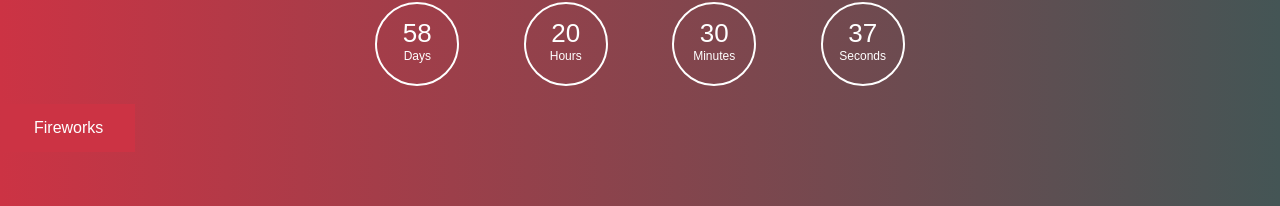
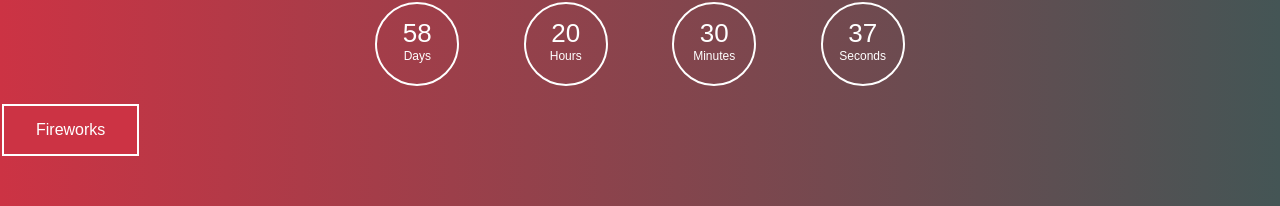
Before and after one commit to rauf-asad/abubakar-countdown, a plain HTML site: page index.html in a window 1280 px wide. Shown: the part 458-664 px from the top of the page. Drawn offline with nearby package versions, Linux system fonts and the light colour scheme.

Commit message:
button border

```diff
--- a/styles.css
+++ b/styles.css
@@ -42,7 +42,7 @@ img {
 }
 #summonFireworks {
   background-color: #c34;
-  border: none;
+  border: 2px solid;
   color: white;
   padding: 15px 32px;
   text-align: center;
```
